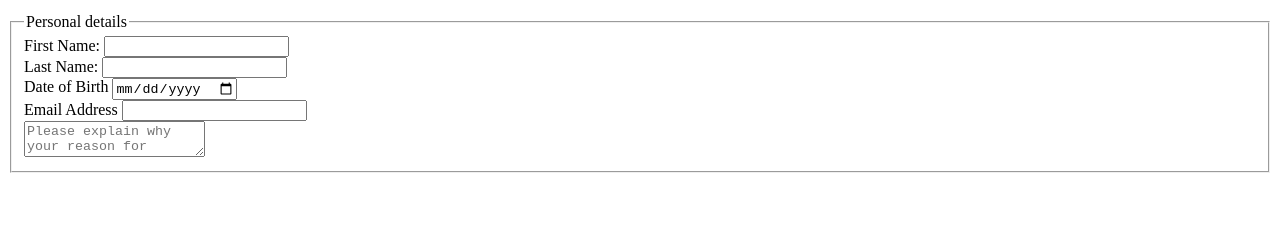
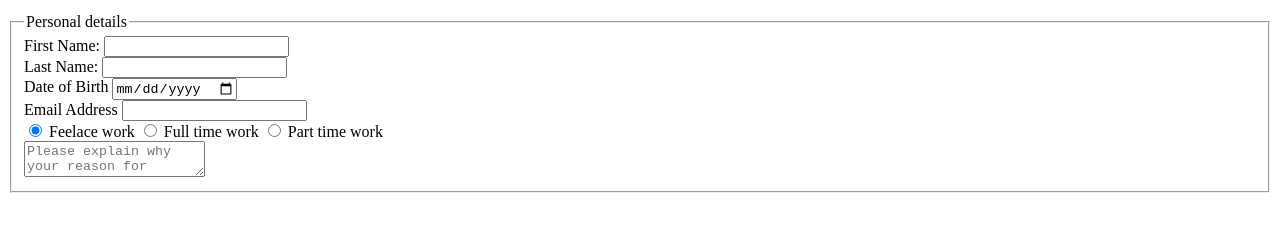
Before and after one commit to BenMasonG/portfolio, a plain HTML site: page pages/contact.html in a window 1280 px wide. Shown: the part 101-332 px from the top of the page. Drawn offline with Linux system fonts and the light colour scheme.

Commit message:
radio options added to contact page. HTML s12.

```diff
--- a/pages/contact.html
+++ b/pages/contact.html
@@ -25,6 +25,10 @@
                     <label for="emailaddress">Email Address</label>
                     <input id="emailaddress" type="email">
                     <br />
+                    <input type="radio" name="reason" value="freelance work" checked="checked"> Feelace work
+                    <input type="radio" name="reason" value="full time work"> Full time work
+                    <input type="radio" name="reason" value="part timr work"> Part time work
+                    <br />
                     <textarea name="reasonforcontact" placeholder="Please explain why your reason for contacting me"></textarea>
 
                 </fieldset>
```
